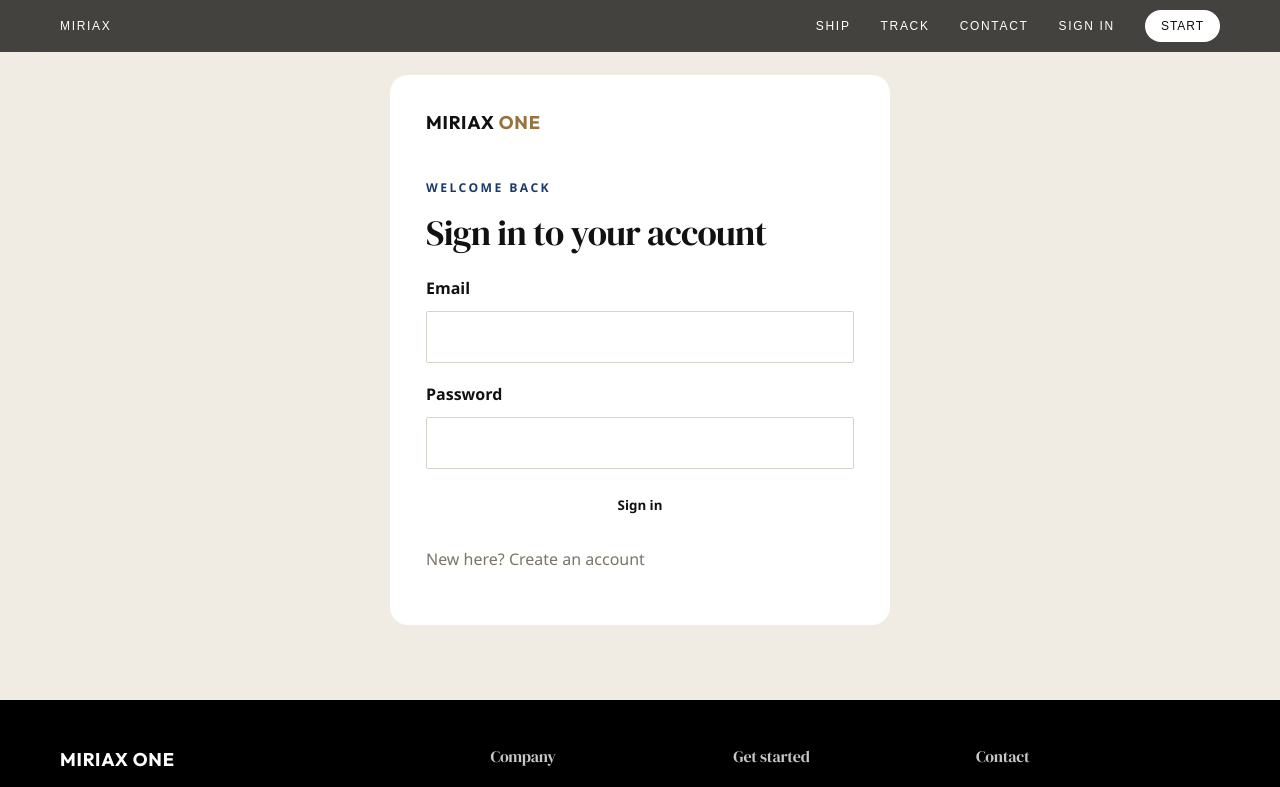
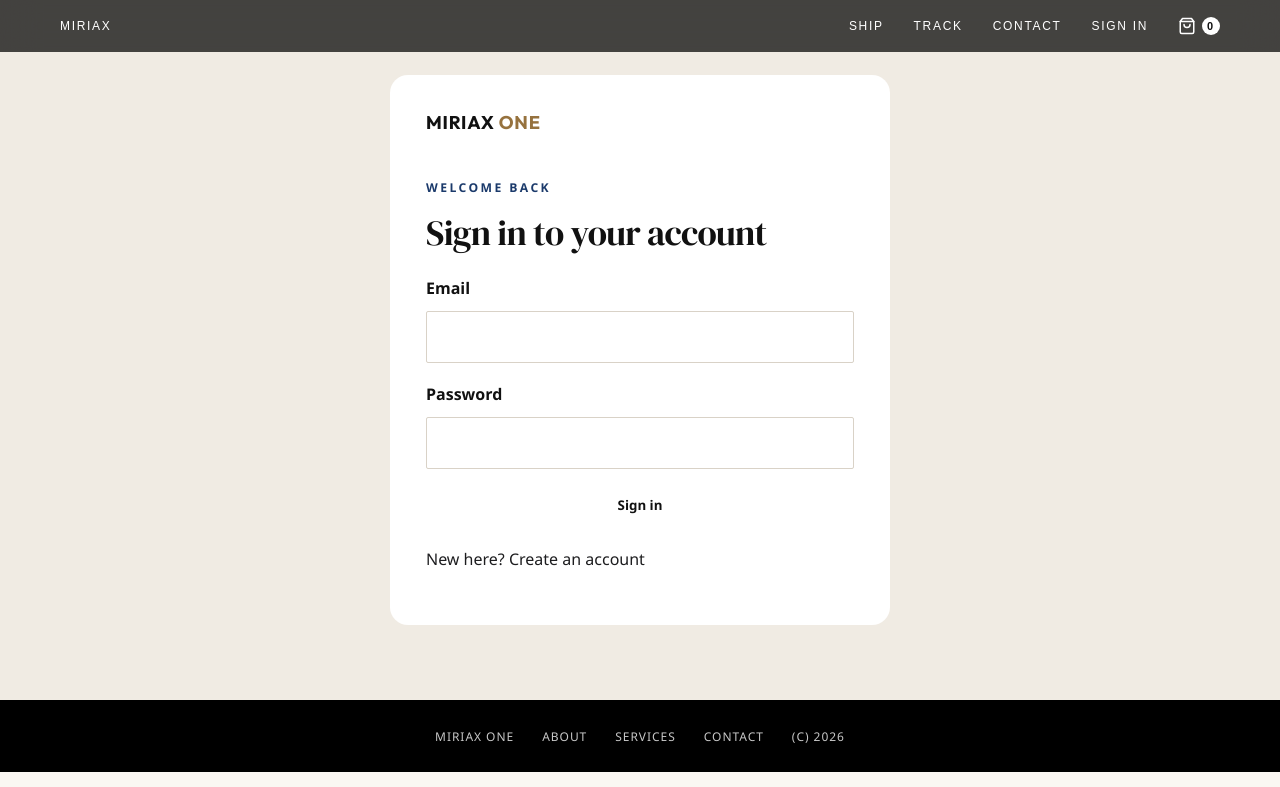
Before and after one commit to nahomcloud/miriaxone, a React (Vite) app in the folder frontend/: page /login in a window 1280 px wide. Shown: the top 787 px of the page. Built offline with nearby package versions, Linux system fonts and the light colour scheme; a web font is replaced by a local one.

Commit message:
Simplify the storefront and restore admin Services.
Use one footer, a nav cart count, and a real 404. Point the admin Network group at the service section and show live order counts on the dashboard.

```diff
--- a/frontend/src/AdminPanel.tsx
+++ b/frontend/src/AdminPanel.tsx
@@ -19,7 +19,7 @@ function Snapshot({value}:{value:unknown}) {
 const adminGroups=[
   {label:'Overview',items:['dashboard']},
   {label:'Catalog',items:['item-catalog','page-images','product','container','shipping-type']},
-  {label:'Network',items:['network-service','network-route','country','state','city']},
+  {label:'Network',items:['service','network-route','country','state','city']},
   {label:'Documents & tax',items:['country-document','tax-rate']},
   {label:'Customers',items:['order','contact-us','global-settings']},
 ];
@@ -38,12 +38,34 @@ export default function AdminPanel(){
   const [editor,setEditor]=useState<AdminItem|null|undefined>(undefined),[draft,setDraft]=useState<Record<string,string>>({}),[detail,setDetail]=useState<AdminItem|null>(null);
   const [countries,setCountries]=useState<AdminItem[]>([]),[states,setStates]=useState<AdminItem[]>([]),[methods,setMethods]=useState<AdminItem[]>([]);
   const [lookupError,setLookupError]=useState('');
+  const [stats,setStats]=useState({orders:'—',pending:'—',delivered:'—',revenue:'—'});
   const [trackingStatus,setTrackingStatus]=useState('pending'),[comments,setComments]=useState('');
   const [selected,setSelected]=useState<string[]>([]);
   const firstField=useRef<HTMLInputElement|null>(null);
   const editorBox=useRef<HTMLDivElement|null>(null);
   const requestId=useRef(0);
   const specialSection = section.resource==='item-catalog' || section.resource==='page-images' || section.resource==='dashboard';
+  useEffect(()=>{
+    if(section.resource!=='dashboard')return;
+    let live=true;
+    Promise.all([
+      api<AdminPage>('/admin/order?perPage=1',{auth:true}),
+      api<AdminPage>('/admin/order?perPage=1&status=pending',{auth:true}),
+      api<AdminPage>('/admin/order?perPage=1&status=delivered',{auth:true}),
+      api<AdminPage>('/admin/order?perPage=100&sort=-createdAt',{auth:true}),
+    ]).then(([all,pending,delivered,recent])=>{
+      if(!live)return;
+      const revenue=recent.items.reduce((sum,row)=>sum+(Number(row.price)||0),0);
+      setStats({
+        orders:String(all.totalRecords??all.items.length),
+        pending:String(pending.totalRecords??pending.items.length),
+        delivered:String(delivered.totalRecords??delivered.items.length),
+        revenue:revenue.toLocaleString('en-US',{style:'currency',currency:'USD'}),
+      });
+    }).catch(()=>{if(live)setStats({orders:'—',pending:'—',delivered:'—',revenue:'—'})});
+    return()=>{live=false};
+  },[section.resource]);
+
   const selectedRows=result.items.filter(row=>selected.includes(String(row._id)));
   const allVisibleSelected=result.items.length>0&&result.items.every(row=>selected.includes(String(row._id)));
   const activeCapable=section.active||section.fields.some(field=>field.key==='isActive');
@@ -104,7 +126,7 @@ export default function AdminPanel(){
   function display(row:AdminItem,key:string){const value=row[key];if(key==='value'&&row.type==='private')return row.hasValue?'Configured (hidden)':'Not configured';if(key==='canSendFrom'||key==='canDeliverTo')return <button type="button" className={value===1?'status-toggle on':'status-toggle off'} disabled={busy} onClick={()=>void toggleField(row,key)}>{value===1?'Enabled':'Disabled'}</button>;if(key==='isActive')return <span className={value===0?'status inactive':'status'}>{value===0?'Inactive':'Active'}</span>;if(key==='isPaid')return value===1?'Paid':'Unpaid';if(key==='shippingType')return String(methods.find(m=>m._id===value)?.name||value||'—');if(key==='countryCode')return String(countries.find(c=>c.isoCode===value)?.name||value||'—');if(key==='createdAt')return value?new Date(String(value)).toLocaleDateString():'—';if(key==='price')return Number(value||0).toLocaleString('en-US',{style:'currency',currency:'USD'});if(key==='rate')return `${value??0}%`;return String(value??'—')}
   if(section.resource==='item-catalog')return <section className="admin-shell"><AdminSidebar section={section} busy={busy} navigate={navigate}/><ItemCatalogAdmin/></section>;
   if(section.resource==='page-images')return <section className="admin-shell"><AdminSidebar section={section} busy={busy} navigate={navigate}/><PageImagesAdmin/></section>;
-  if(section.resource==='dashboard')return <section className="admin-shell"><AdminSidebar section={section} busy={busy} navigate={navigate}/><div className="admin-main"><div className="admin-top"><div><span className="eyebrow">Operations overview</span><h1>Dashboard</h1><p>Live KPIs for orders, revenue, pending shipments, and delivered count will appear here as analytics mature.</p></div><SignOutButton/></div><div className="metrics"><div><b>Total orders</b><span>Connected to Orders</span></div><div><b>Revenue</b><span>Current period</span></div><div><b>Pending</b><span>Needs action</span></div><div><b>Delivered</b><span>Completed shipments</span></div></div></div></section>;
+  if(section.resource==='dashboard')return <section className="admin-shell"><AdminSidebar section={section} busy={busy} navigate={navigate}/><div className="admin-main"><div className="admin-top"><div><span className="eyebrow">Operations overview</span><h1>Dashboard</h1><p>Orders, pending work, delivered shipments, and recent revenue.</p></div><SignOutButton/></div><div className="metrics"><div><b>{stats.orders}</b><span>Orders</span></div><div><b>{stats.revenue}</b><span>Recent revenue</span></div><div><b>{stats.pending}</b><span>Pending</span></div><div><b>{stats.delivered}</b><span>Delivered</span></div></div></div></section>;
   return <section className="admin-shell"><AdminSidebar section={section} busy={busy} navigate={navigate}/>
     <div className="admin-main"><div className="admin-top"><div><span className="eyebrow">Operations</span><h1>{section.label}</h1></div><SignOutButton/></div>
       {section.resource==='network-route'&&<p className="admin-notice">Creating the first route enables an allowlist for all bookings: publish every origin, destination, and service you support. Hidden, suspended, and archived routes block new bookings.</p>}{notice&&<p className="admin-notice" role="status">{notice}</p>}{error&&<p className="error" role="alert">{error} <button onClick={()=>setRevision(v=>v+1)}>Retry</button></p>}{lookupError&&<p className="error">Dropdowns unavailable: {lookupError}</p>}
--- a/frontend/src/App.tsx
+++ b/frontend/src/App.tsx
@@ -1,6 +1,6 @@
 import { FormEvent, useEffect, useRef, useState } from 'react';
 import { Link, NavLink, Route, Routes, useLocation, useNavigate, useSearchParams } from 'react-router-dom';
-import { ArrowRight, Box, CheckCircle2, Clock3, Gift, Globe2, Headphones, LockKeyhole, Mail, MapPin, Menu, PackageCheck, Search, Truck, X } from 'lucide-react';
+import { ArrowRight, Box, CheckCircle2, Clock3, Gift, Globe2, Headphones, LockKeyhole, Mail, MapPin, Menu, PackageCheck, Search, ShoppingBag, Truck, X } from 'lucide-react';
 import { api, unwrap } from './api';
 import { pageImage } from './pageImages';
 import { RequireAuth, SignOutButton, useAuth } from './auth';
@@ -17,12 +17,24 @@ const services=[
 ];
 const serviceCatalog=[...services];
 
+function cartCount(){
+  const qty=(raw:string|null)=>{try{const rows=JSON.parse(raw||'[]');return Array.isArray(rows)?rows.reduce((sum,row)=>sum+Number(row?.qty||0),0):0}catch{return 0}};
+  return qty(localStorage.getItem('miriax_barrel_cart'))+qty(localStorage.getItem('miriax_cart'));
+}
+function CartLink(){
+  const [count,setCount]=useState(0);
+  useEffect(()=>{const sync=()=>setCount(cartCount());sync();window.addEventListener('miriax-cart',sync);window.addEventListener('storage',sync);return()=>{window.removeEventListener('miriax-cart',sync);window.removeEventListener('storage',sync)}},[]);
+  return <Link to="/ship" className="nav-cart" aria-label={count?`Cart, ${count} items`:'Cart'}><ShoppingBag size={18}/><span>{count}</span></Link>;
+}
+function NotFound(){return <section className="section"><div className="container narrow"><span className="eyebrow">404</span><h1>That page is not here.</h1><p>The link may be old. Start a shipment or track one you already have.</p><div className="actions"><Link className="button" to="/ship">Ship</Link><Link className="text-link" to="/">Home</Link></div></div></section>}
+
+
 function Shell({children}:{children:React.ReactNode}){
   const {user}=useAuth(); const [open,setOpen]=useState(false); const location=useLocation(); const menuButton=useRef<HTMLButtonElement>(null);
   useEffect(()=>{setOpen(false);window.scrollTo(0,0)},[location.pathname]);
   useEffect(()=>{if(!open)return;const onKeyDown=(event:KeyboardEvent)=>{if(event.key==='Escape'){setOpen(false);menuButton.current?.focus()}};document.body.style.overflow='hidden';document.addEventListener('keydown',onKeyDown);return()=>{document.body.style.overflow='';document.removeEventListener('keydown',onKeyDown)}},[open]);
-  return <><header className="site-header"><div className="container nav"><Link to="/" className="brand" aria-label="MIRIAX ONE"><span>MIRIAX</span></Link><button ref={menuButton} className="menu" onClick={()=>setOpen(!open)} aria-label={open?'Close navigation':'Open navigation'} aria-expanded={open} aria-controls="primary-navigation">{open?<X/>:<Menu/>}</button><nav id="primary-navigation" className={open?'open':''}><NavLink to="/ship">Ship</NavLink><NavLink to="/track">Track</NavLink><NavLink to="/contact">Contact</NavLink>{user?.role==='admin'&&<NavLink to="/admin">Admin</NavLink>}{user?<><NavLink to="/account">Account</NavLink><SignOutButton/></>:<NavLink to="/login" className="nav-login">Sign in</NavLink>}<Link to="/ship" className="button small">Start</Link></nav></div></header>
-    <main>{children}</main><footer><div className="container footer-grid"><div><div className="brand light"><span>MIRIAX <span>ONE</span></span></div><p>Clear shipping for families and businesses moving goods across borders.</p></div><div><h4>Company</h4><Link to="/about">About us</Link><Link to="/services">Services</Link><Link to="/contact">Contact</Link></div><div><h4>Get started</h4><Link to="/ship">Create shipment</Link><Link to="/track">Track a package</Link><Link to="/login">Your account</Link></div><div><h4>Contact</h4><Link to="/contact">Contact MIRIAX ONE</Link><p>Available six days a week</p></div></div><div className="copyright">(c) {new Date().getFullYear()} MIRIAX ONE. All rights reserved.</div></footer></>;
+  return <><header className="site-header"><div className="container nav"><Link to="/" className="brand" aria-label="MIRIAX ONE"><span>MIRIAX</span></Link><button ref={menuButton} className="menu" onClick={()=>setOpen(!open)} aria-label={open?'Close navigation':'Open navigation'} aria-expanded={open} aria-controls="primary-navigation">{open?<X/>:<Menu/>}</button><nav id="primary-navigation" className={open?'open':''}><NavLink to="/ship">Ship</NavLink><NavLink to="/track">Track</NavLink><NavLink to="/contact">Contact</NavLink>{user?.role==='admin'&&<NavLink to="/admin">Admin</NavLink>}{user?<NavLink to="/account">Account</NavLink>:<NavLink to="/login" className="nav-login">Sign in</NavLink>}<CartLink/>{user&&<SignOutButton/>}</nav></div></header>
+    <main>{children}</main><footer><div className="container footer-line"><span>MIRIAX ONE</span><Link to="/about">About</Link><Link to="/services">Services</Link><Link to="/contact">Contact</Link><span>(c) {new Date().getFullYear()}</span></div></footer></>;
 }
 
 function Hero(){return <section className="hero"><div className="container hero-content"><span className="eyebrow">Cargo without borders</span><h1>Your world,<br/><em>delivered.</em></h1><p>Simple, secure shipping for everything that matters—from your door to destinations around the globe.</p><div className="actions"><Link className="button" to="/ship">Choose a service <ArrowRight size={18}/></Link><Link className="text-link" to="/track">Track shipment <Search size={17}/></Link></div><div className="proof"><span><CheckCircle2/> Transparent pricing</span><span><CheckCircle2/> End-to-end tracking</span><span><CheckCircle2/> Trusted support</span></div></div></section>}
--- a/frontend/src/OneHome.tsx
+++ b/frontend/src/OneHome.tsx
@@ -44,6 +44,5 @@ export default function OneHome(){
       </div>
     </section>
 
-    <section className="one-footer-line"><div className="container"><b>MIRIAX ONE</b><span>(c) {new Date().getFullYear()}</span><Link to="/contact">Contact</Link><Link to="/login">Admin</Link></div></section>
   </>;
 }
--- a/frontend/src/ServiceFlows.tsx
+++ b/frontend/src/ServiceFlows.tsx
@@ -40,7 +40,7 @@ const containers = [
 ];
 
 function loadBarrelCart(): CartLine[] { try { return JSON.parse(localStorage.getItem(barrelCartKey) || '[]'); } catch { return []; } }
-function saveBarrelCart(lines: CartLine[]) { localStorage.setItem(barrelCartKey, JSON.stringify(lines)); }
+function saveBarrelCart(lines: CartLine[]) { localStorage.setItem(barrelCartKey, JSON.stringify(lines)); window.dispatchEvent(new Event('miriax-cart')); }
 function itemsFor(service: CatalogItem['service']) { return loadCatalog().filter(item => item.service === service && item.status === 'live'); }
 function linePrice(line: CartLine) { return ((line.variant?.price ?? line.item.price) || 0) * line.qty; }
 function lineWeight(line: CartLine) { return ((line.variant?.weightLb ?? line.item.weightLb) || 0) * line.qty; }
--- a/frontend/src/catalog.ts
+++ b/frontend/src/catalog.ts
@@ -50,7 +50,7 @@ function normalize(value:any):CatalogItem|null{if(!value||typeof value!=='object
 export function loadCatalog():CatalogItem[]{try{const raw=localStorage.getItem(catalogKey)||localStorage.getItem(legacyCatalogKey);const parsed=raw?JSON.parse(raw):[];const saved=Array.isArray(parsed)?parsed.map(normalize).filter(Boolean) as CatalogItem[]:[];const ids=new Set(saved.map(i=>i.id));const merged=[...saved,...sample.filter(i=>!ids.has(i.id))];if(!localStorage.getItem(catalogKey))saveCatalog(merged);return merged}catch{return sample}}
 export function saveCatalog(items:CatalogItem[]){localStorage.setItem(catalogKey,JSON.stringify(items))}
 export function loadGiftCart():GiftCartItem[]{try{return JSON.parse(localStorage.getItem(giftCartKey)||'[]')}catch{return []}}
-export function saveGiftCart(items:GiftCartItem[]){localStorage.setItem(giftCartKey,JSON.stringify(items))}
+export function saveGiftCart(items:GiftCartItem[]){localStorage.setItem(giftCartKey,JSON.stringify(items));window.dispatchEvent(new Event('miriax-cart'))}
 export function loadGiftOrders():GiftOrder[]{try{return JSON.parse(localStorage.getItem(giftOrdersKey)||'[]')}catch{return []}}
 export function saveGiftOrders(items:GiftOrder[]){localStorage.setItem(giftOrdersKey,JSON.stringify(items))}
 export function loadGiftAddresses():GiftAddress[]{try{const saved=JSON.parse(localStorage.getItem(giftAddressesKey)||'[]');return Array.isArray(saved)?saved:[]}catch{return []}}
--- a/frontend/src/studio.css
+++ b/frontend/src/studio.css
@@ -127,3 +127,11 @@
   .site-header .nav nav.open a,
   .site-header .nav nav.open button { color: #fff !important; }
 }
+
+body:has(.one-hero) .site-header, body:has(.one-hero) header.site-header { top: 0 !important; }
+body { background: #fff; color: #1d1d1f; }
+.nav-cart { display: inline-flex; align-items: center; gap: 6px; color: #fff !important; letter-spacing: 0; text-transform: none; }
+.nav-cart span { min-width: 18px; height: 18px; border-radius: 999px; background: #fff; color: #111; font-size: 11px; display: grid; place-items: center; font-weight: 700; }
+.footer-line { min-height: 72px; display: flex; align-items: center; justify-content: center; gap: 28px; flex-wrap: wrap; }
+.site-header ~ footer { padding: 0; }
+.site-header ~ footer .footer-line span, .site-header ~ footer .footer-line a { color: rgba(255,255,255,.78); letter-spacing: .08em; text-transform: uppercase; font-size: 12px; }
```
